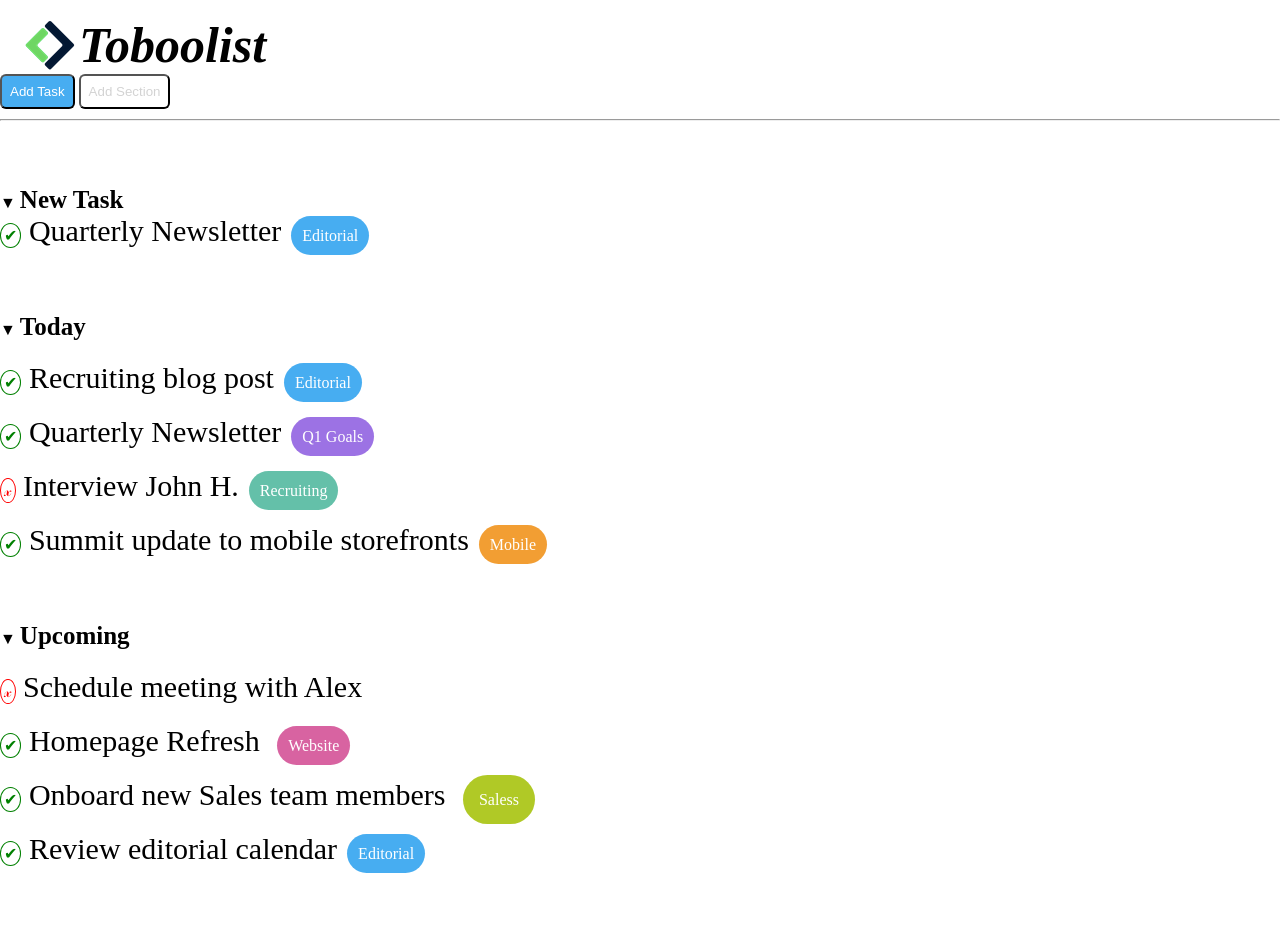
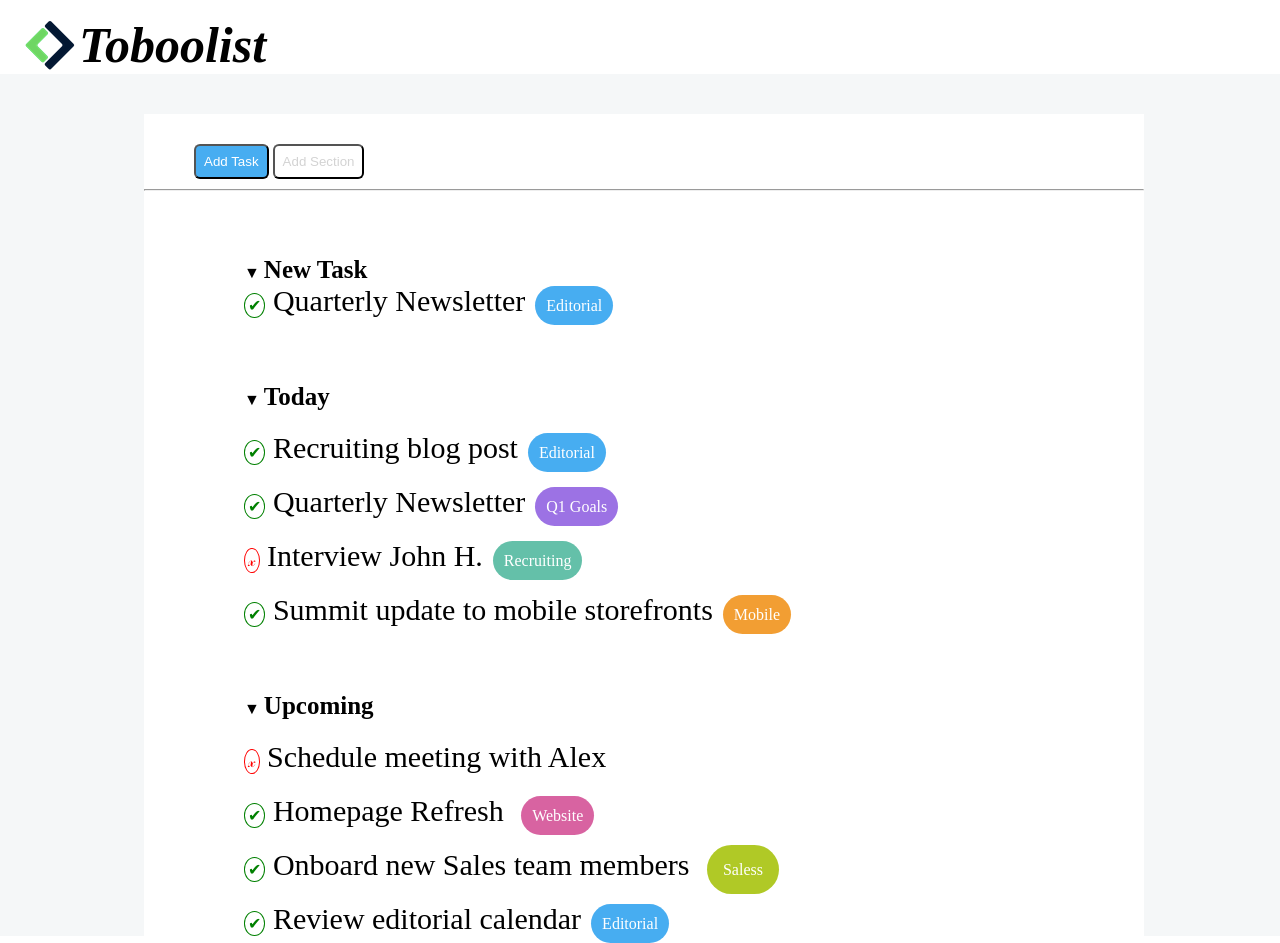
Before and after one commit to mattiavisona/html-css-toboolist, a plain HTML site: page index.html in a window 1280 px wide. Before the commit the page ends 873 px from the top, so only its background shows below. Drawn offline with Linux system fonts and the light colour scheme.

Commit message:
exercise finished

```diff
--- a/index.html
+++ b/index.html
@@ -10,12 +10,15 @@
 <body>
 
  <header>
-
+  <section>
     <img id="logo" src="Logo.png" alt="boolean_logo">
     <h1 id="title">Toboolist</h1>
+  </section>
 
  </header>
 
+<main class="container">
+  <div id="todo-ui">
     <nav>
       <button id="button" class="first_button">Add Task</button>
     <button id="button" class="second_button">Add Section</button>
@@ -23,7 +26,7 @@
 
    <hr>
 
- <main>
+  <div class="margin_left">
      <section>
         <ul>
             <li>&#9660 <span id="list"> <b> New Task </b></span></li>
@@ -46,6 +49,8 @@
             <li class="space"><span class="check">&#x2714</span><span class="size"> Review editorial calendar</span><span class="color">Editorial</span></p></li>
         </ul>
      </section>
+   </div>
+    </div>
   </main>
 
 </body>
--- a/style.css
+++ b/style.css
@@ -2,6 +2,18 @@
     margin: 0;
     padding: 0;
     box-sizing: border-box;
+}
+
+.container{
+    background-color: #f5f7f8;
+    padding: 40px 20px 0 28px;
+
+}
+
+#todo-ui{
+    max-width: 1000px;
+    margin: 0 auto;
+    background-color: white;
 }
 
 header #logo{
@@ -24,6 +36,8 @@ nav #button{
 nav .first_button{
     background-color: #47adf1;
     color: white;
+    margin-top: 30px;
+    margin-left: 50px;
 }
 
 nav .second_button{
@@ -35,8 +49,17 @@ hr{
     margin-top: 10px;
 }
 
+ul{
+    list-style-type: none;
+}
+
 ul #list{
     font-size: 25px;
+}
+
+.margin_left{
+    margin-left: 100px;
+
 }
 
 .check{
```
Lines whose indentation alone changed are shown as unchanged.
